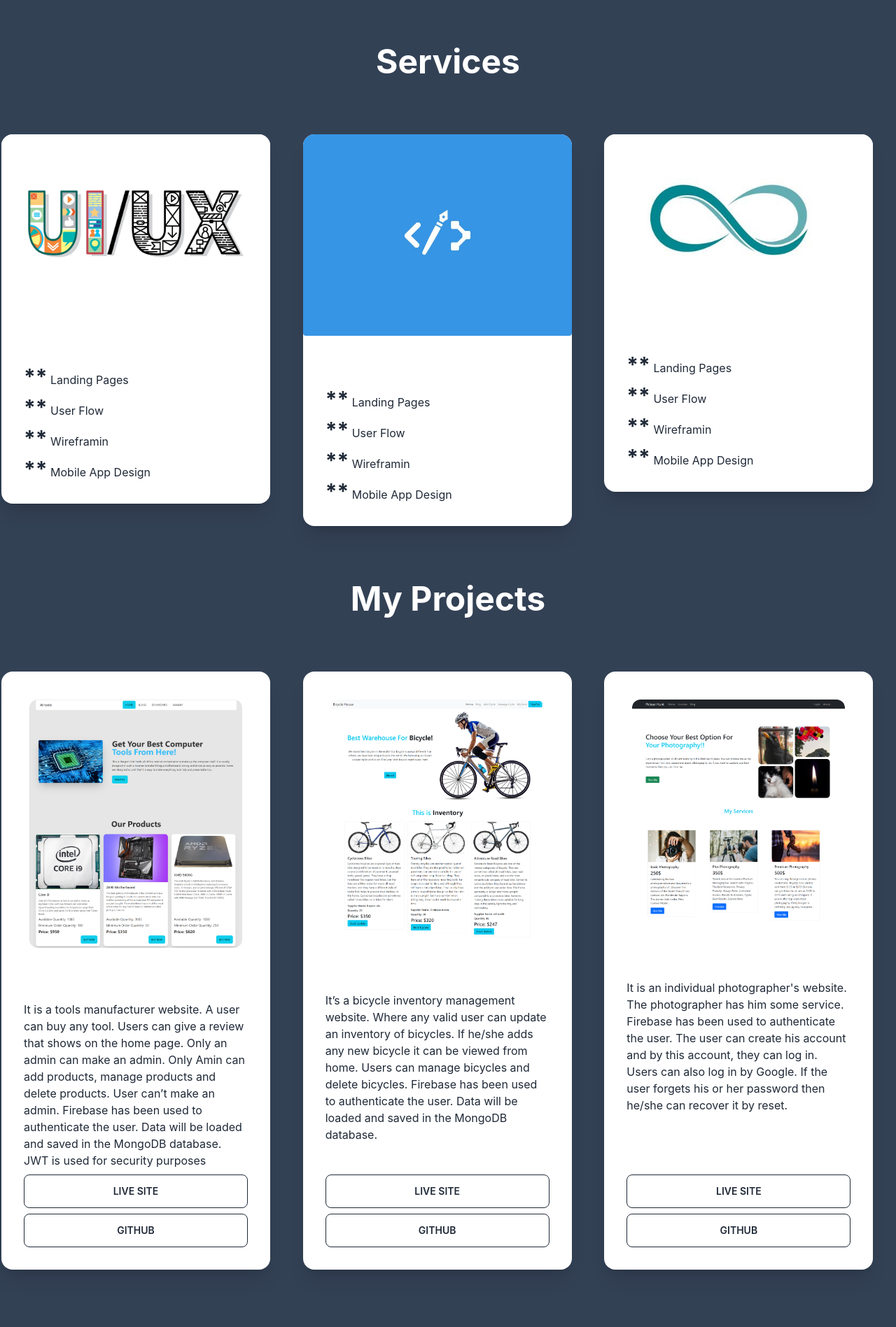
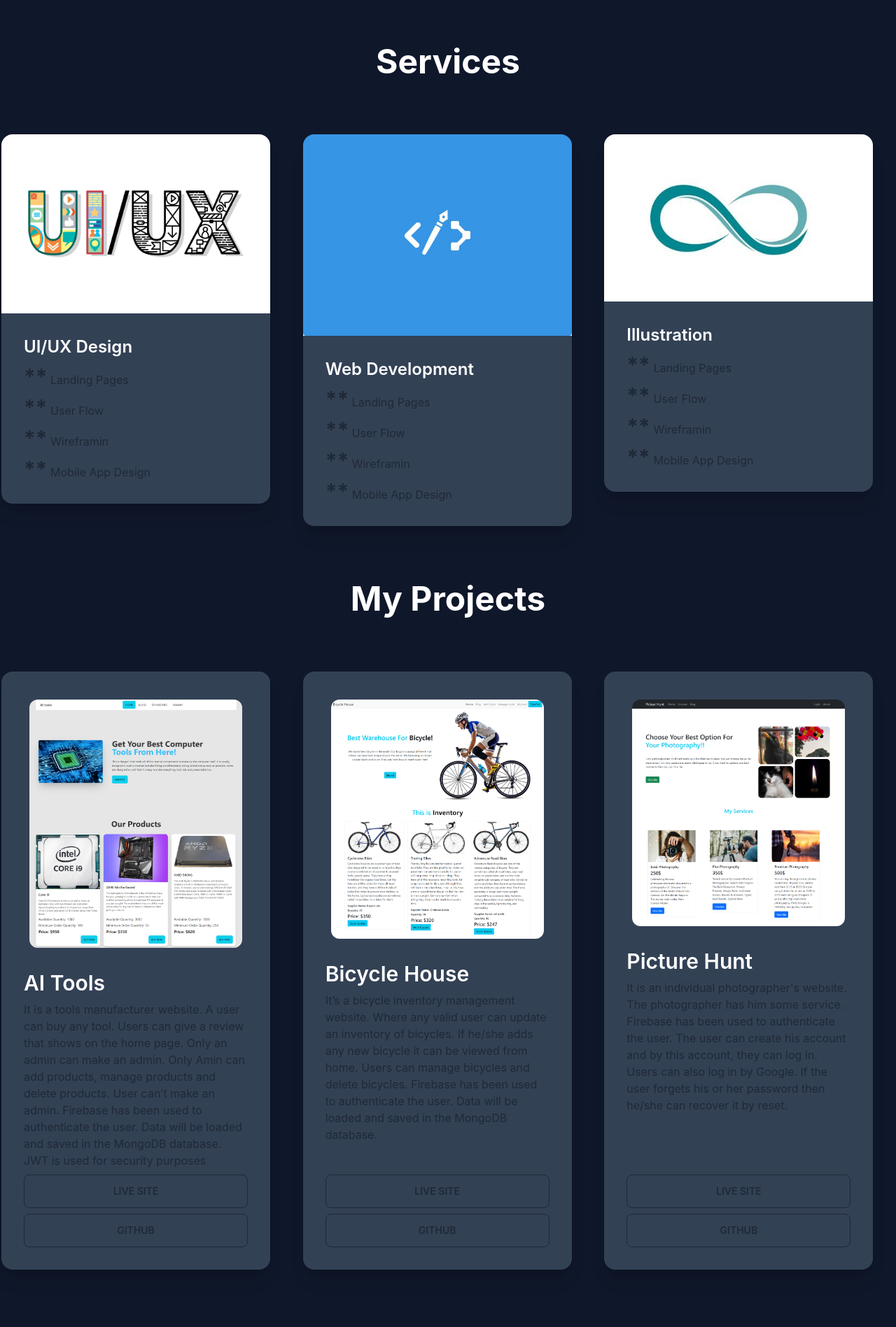
Before and after one commit to pritom48/my-portfolio, a React (Create React App) app: page / in a window 1280 px wide. Shown: the part 880-2777 px from the top of the page at 70% size. Built offline with nearby package versions, Linux system fonts and the light colour scheme.

Commit message:
added color

```diff
--- a/src/App.js
+++ b/src/App.js
@@ -8,7 +8,7 @@ import Navbar from './Shared/Navbar';
 
 function App() {
   return (
-    <div className='px-0.5 bg-slate-700'>
+    <div className='px-0.5 bg-slate-900'>
       <Navbar></Navbar>
       <Routes>
         <Route path='/' element={<Home></Home>}></Route>
--- a/src/Pages/Home/Banner.js
+++ b/src/Pages/Home/Banner.js
@@ -3,7 +3,7 @@ import mypic from '../../img/mypic.png'
 
 const Banner = () => {
     return (
-        <div class="hero min-h-screen bg-base-200">
+        <div class="hero min-h-screen bg-slate-700">
             <div class="hero-content flex-col lg:flex-row-reverse">
                 <img width={500} src={mypic} alt='' />
                 <div>
--- a/src/Pages/Home/Contact.js
+++ b/src/Pages/Home/Contact.js
@@ -24,7 +24,7 @@ const Contact = () => {
         <div>
             <h1 className='text-center text-white font-bold text-5xl py-20'>Get in Touch</h1>
             <div>
-                <div class="hero min-h-screen bg-base-200">
+                <div class="hero min-h-screen bg-slate-700">
                     <div class="hero-content flex-col lg:flex-row-reverse">
                         <div class="text-center lg:text-left">
                             <img src={shortMsg} alt="" />
--- a/src/Pages/Home/Projects.js
+++ b/src/Pages/Home/Projects.js
@@ -8,7 +8,7 @@ const Projects = () => {
         <div>
             <h1 className='text-center text-white font-bold text-5xl py-20'>My Projects</h1>
             <div className='grid grid-cols-1 md:grid-cols-2 lg:grid-cols-3 gap-4'>
-                <div class="card w-96 bg-base-100 shadow-xl">
+                <div class="card w-96 bg-slate-700 shadow-xl">
                     <figure class="px-10 pt-10">
                         <img src={AiTools} alt="Shoes" class="rounded-xl" />
                     </figure>
@@ -19,7 +19,7 @@ const Projects = () => {
                         <button class="btn btn-outline"><a href="https://github.com/pritom48/ass-12-computer-tools">Github</a></button>
                     </div>
                 </div>
-                <div class="card w-96 bg-base-100 shadow-xl">
+                <div class="card w-96 bg-slate-700 shadow-xl">
                     <figure class="px-10 pt-10">
                         <img src={bicycle} alt="Shoes" class="rounded-xl" />
                     </figure>
@@ -30,7 +30,7 @@ const Projects = () => {
                         <button class="btn btn-outline"><a href="https://github.com/pritom48/ass-11-bicycle-house-client">Github</a></button>
                     </div>
                 </div>
-                <div class="card w-96 bg-base-100 shadow-xl">
+                <div class="card w-96 bg-slate-700 shadow-xl">
                     <figure class="px-10 pt-10">
                         <img src={photohunt} alt="Shoes" class="rounded-xl" />
                     </figure>
--- a/src/Pages/Home/Services.js
+++ b/src/Pages/Home/Services.js
@@ -9,7 +9,7 @@ const Services = () => {
             <h3 className='text-center text-white font-bold text-5xl py-20'>Services</h3>
             <div className=' grid grid-cols-1 md:grid-cols-2 lg:grid-cols-3 gap-4'>
                 <div>
-                    <div class="card w-96 bg-base-100 shadow-xl">
+                    <div class="card w-96 bg-slate-700 shadow-xl">
                         <figure><img src={uiux} alt="Shoes" /></figure>
                         <div class="card-body">
                             <h2 class="card-title text-2xl text-white">
@@ -23,7 +23,7 @@ const Services = () => {
                     </div>
                 </div>
                 <div>
-                    <div class="card w-96 bg-base-100 shadow-xl">
+                    <div class="card w-96 bg-slate-700 shadow-xl">
                         <figure><img src={webdev} alt="Shoes" /></figure>
                         <div class="card-body">
                             <h2 class="card-title text-2xl text-white">
@@ -37,7 +37,7 @@ const Services = () => {
                     </div>
                 </div>
                 <div>
-                    <div class="card w-96 bg-base-100 shadow-xl">
+                    <div class="card w-96 bg-slate-700 shadow-xl">
                         <figure><img src={illas} alt="Shoes" /></figure>
                         <div class="card-body">
                             <h2 class="card-title text-2xl text-white">
--- a/src/Shared/Footer.js
+++ b/src/Shared/Footer.js
@@ -2,7 +2,7 @@ import React from 'react';
 
 const Footer = () => {
     return (
-        <footer class="footer footer-center p-10  text-primary-content">
+        <footer class="footer footer-center p-10 bg-slate-700  text-primary-content">
             <div>
                 <p>Copyright © 2022 - All right reserved</p>
             </div>
--- a/src/Shared/Navbar.js
+++ b/src/Shared/Navbar.js
@@ -12,7 +12,7 @@ const Navbar = () => {
     </>
 
     return (
-        <div class="navbar bg-base-100">
+        <div class="navbar bg-slate-700">
             <div class="navbar-start">
                 <div class="dropdown">
                     <label tabindex="0" class="btn btn-ghost lg:hidden">
```
